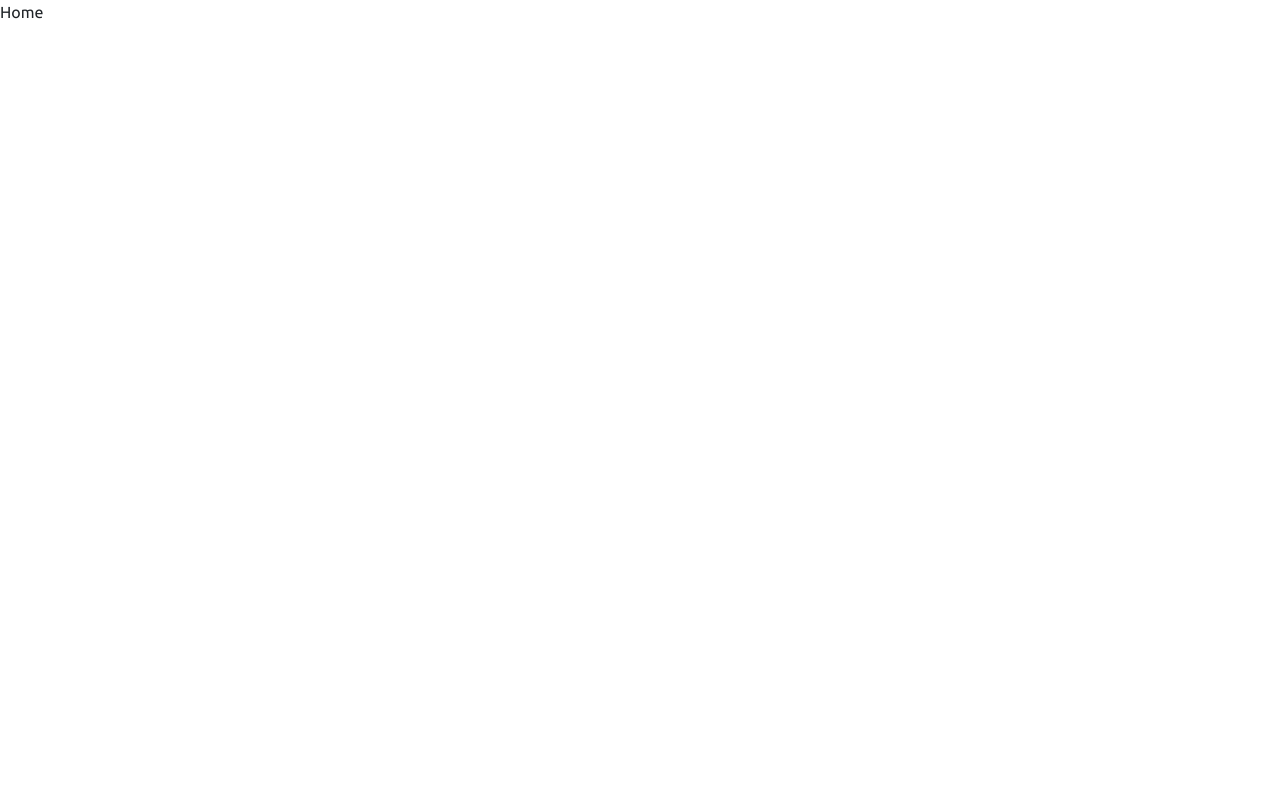
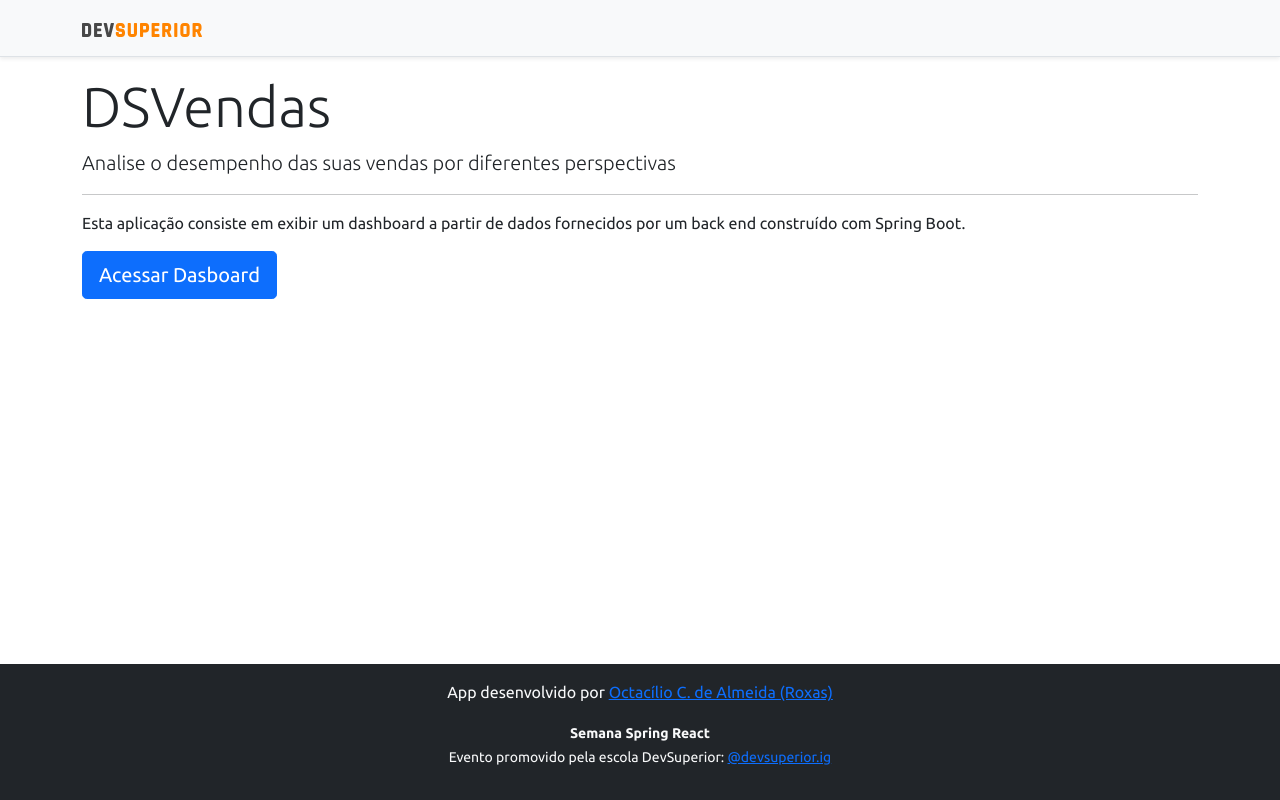
Before and after one commit to octaroxas/devsuperior-week, a React (Create React App) app in the folder frontend/: page / in a window 1280 px wide. Built offline with nearby package versions, Linux system fonts and the light colour scheme; the HTML template or start-up script is replaced by a standard one.

Commit message:
Home, navigation

```diff
--- a/frontend/src/components/NavBar/index.tsx
+++ b/frontend/src/components/NavBar/index.tsx
@@ -1,5 +1,5 @@
 import React from 'react';
-
+import { Link } from 'react-router-dom';
 import ImgDsDark from '../../assets/img/ds-dark.svg';
 
 function NavBar() {
@@ -7,7 +7,9 @@
       <div className="d-flex flex-column flex-md-row align-items-center p-3 px-md-4 mb-3 bg-light border-bottom shadow-sm">
          <div className="container">
             <nav className="my-2 my-md-0 mr-md-3">
-               <img src={ImgDsDark} alt="DevSuperior" width="120" />
+               <Link to="/">
+                  <img src={ImgDsDark} alt="DevSuperior" width="120" />
+               </Link>
             </nav>
          </div>
       </div>
--- a/frontend/src/pages/Home/index.tsx
+++ b/frontend/src/pages/Home/index.tsx
@@ -1,8 +1,28 @@
+import Footer from 'components/Footer';
+import NavBar from 'components/NavBar';
 import React from 'react';
+import { Link } from 'react-router-dom';
 
-function Home(){
-   return(
-      <div>Home</div>
+function Home() {
+   return (
+      <>
+      <NavBar/>
+      <div className="container">
+         <div className="jumbotron">
+            <h1 className="display-4">DSVendas</h1>
+            <p className="lead">Analise o desempenho das suas vendas por diferentes perspectivas</p>
+            <hr />
+            <p>Esta aplicação consiste em exibir um dashboard a partir de dados fornecidos por um back end construído com Spring Boot.</p>
+            <Link
+               className="btn btn-primary btn-lg"
+               to="/dashboard"
+            >
+               Acessar Dasboard
+            </Link>
+         </div>
+      </div>
+      <Footer/>
+      </>
    );
 }
 
```
